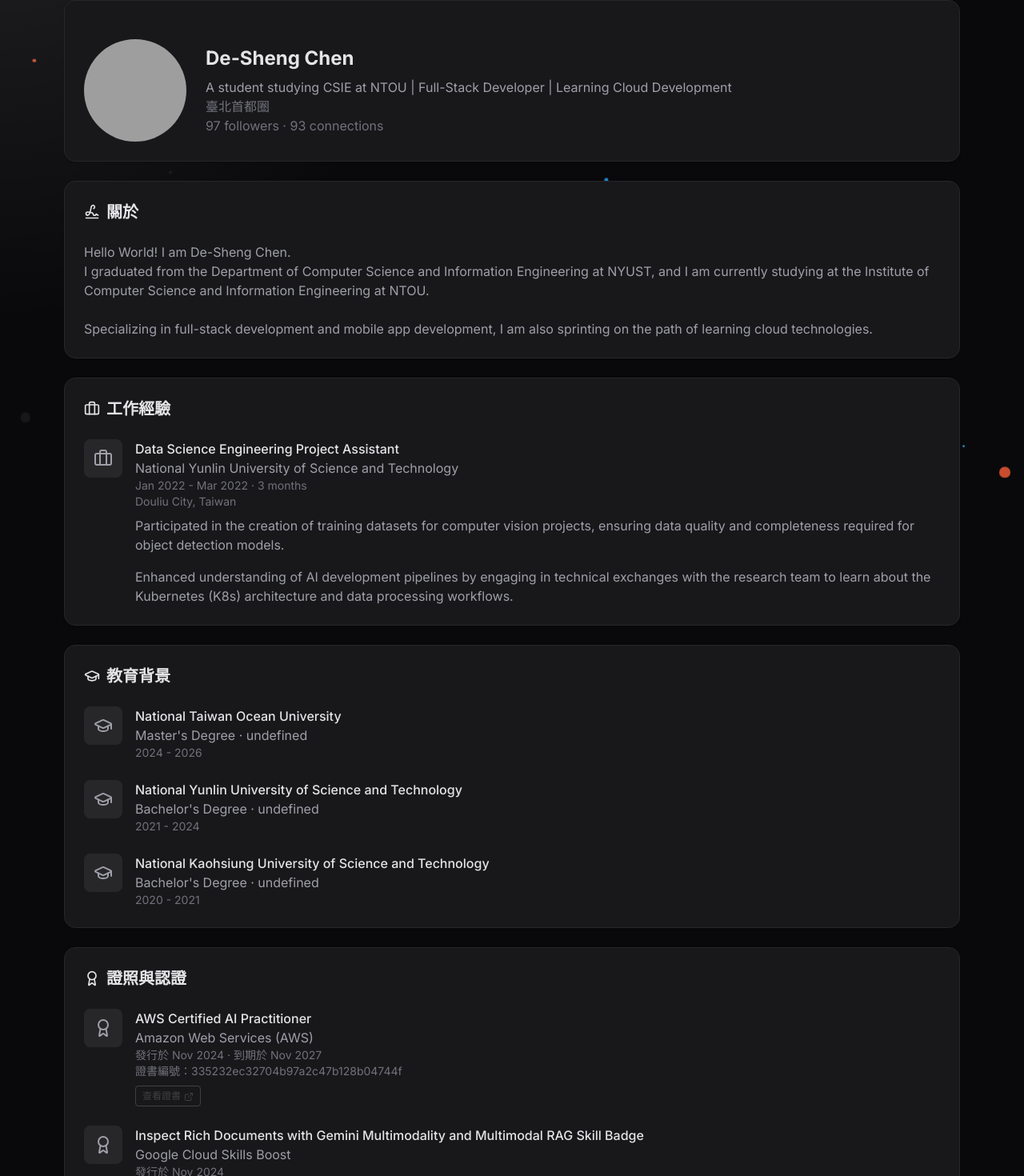
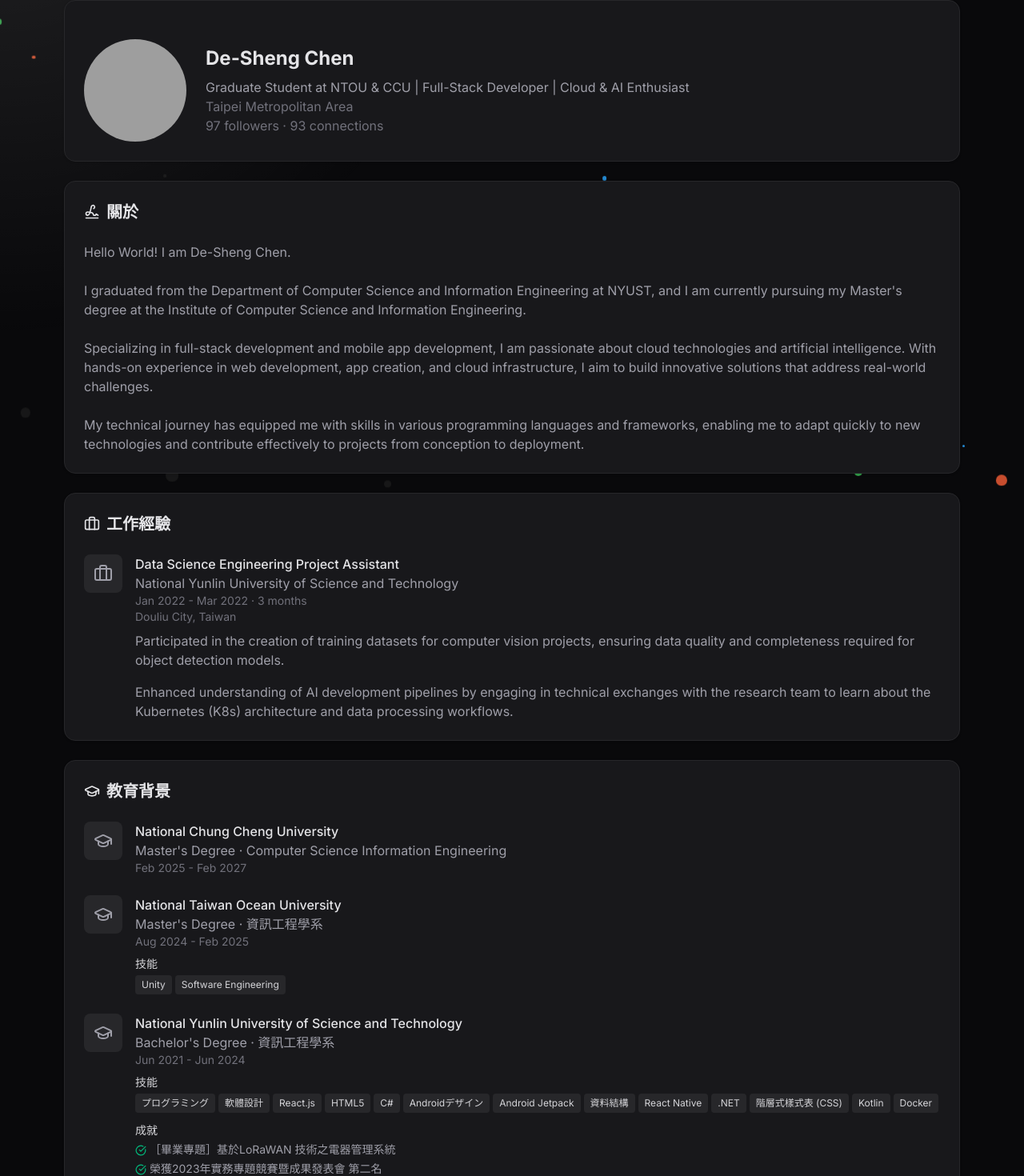
Before and after one commit to KoukeNeko/doeshing-site-next-js-js-version, a Next.js app: page /about in a window 1280 px wide. Shown: the part 180-1650 px from the top of the page at 80% size. Built offline with nearby package versions, Linux system fonts and the light colour scheme; grey boxes are pictures that could not be loaded.

Commit message:
Update ProfileData with enhanced personal information, education details, and volunteer experience

```diff
--- a/app/about/page.js
+++ b/app/about/page.js
@@ -13,6 +13,7 @@ import {
   Calendar,
   Code,
   Signature,
+  CheckCircle,
 } from "lucide-react";
 
 // 修正導入路徑
@@ -45,7 +46,9 @@ export default function AboutPage() {
       'expiresOn': '到期於',
       'credentialNo': '證書編號：',
       'seeCredential': '查看證書',
-      'score': '分數'
+      'score': '分數',
+      'skills': '技能',
+      'achievements': '成就'
     };
     return translations[key] || key;
   };
@@ -71,7 +74,6 @@ export default function AboutPage() {
         role={profile.role}
         location={profile.location}
         connections={profile.connections}
-        onEdit={() => handleEdit('header', 0)}
       />
 
       {/* 關於我 */}
@@ -79,7 +81,6 @@ export default function AboutPage() {
         icon={Signature}
         title={t('about')}
         section="about"
-        onEdit={() => handleEdit('about', 0)}
       >
         <p className="text-zinc-400 whitespace-pre-line">
           {profile.about}
@@ -91,8 +92,6 @@ export default function AboutPage() {
         icon={Briefcase}
         title={t('experience')}
         section="experience"
-        onAdd={() => handleAdd('experience')}
-        onEdit={() => handleEdit('experience', -1)}
       >
         {profile.experience.map((exp, index) => (
           <ProfileItem
@@ -104,7 +103,6 @@ export default function AboutPage() {
             location={exp.location}
             description={exp.description}
             section="experience"
-            onEdit={() => handleEdit('experience', index)}
           />
         ))}
       </ProfileCard>
@@ -114,18 +112,44 @@ export default function AboutPage() {
         icon={GraduationCap}
         title={t('education')}
         section="education"
-        onAdd={() => handleAdd('education')}
-        onEdit={() => handleEdit('education', -1)}
       >
         {profile.education.map((edu, index) => (
           <ProfileItem
             key={index}
             icon={GraduationCap}
             title={edu.school}
-            subtitle={`${edu.degree} · ${edu.field_of_study}`}
+            subtitle={`${edu.degree} · ${edu.field}`}
             period={edu.period}
             section="education"
-            onEdit={() => handleEdit('education', index)}
+            extra={
+              <>
+                {edu.skills && edu.skills.length > 0 && (
+                  <div className="mt-2">
+                    <p className="text-sm font-medium text-zinc-300">{t('skills')}</p>
+                    <div className="flex flex-wrap gap-1 mt-1">
+                      {edu.skills.map((skill, i) => (
+                        <span key={i} className="text-xs px-2 py-1 bg-zinc-800 text-zinc-300 rounded">
+                          {skill}
+                        </span>
+                      ))}
+                    </div>
+                  </div>
+                )}
+                {edu.achievements && edu.achievements.length > 0 && (
+                  <div className="mt-3">
+                    <p className="text-sm font-medium text-zinc-300">{t('achievements')}</p>
+                    <ul className="mt-1 space-y-1">
+                      {edu.achievements.map((achievement, i) => (
+                        <li key={i} className="text-sm text-zinc-400 flex items-start">
+                          <CheckCircle size={14} className="mr-1 mt-1 text-emerald-500 flex-shrink-0" />
+                          <span>{achievement}</span>
+                        </li>
+                      ))}
+                    </ul>
+                  </div>
+                )}
+              </>
+            }
           />
         ))}
       </ProfileCard>
@@ -135,8 +159,6 @@ export default function AboutPage() {
         icon={Award}
         title={t('licensesAndCerts')}
         section="certification"
-        onAdd={() => handleAdd('certification')}
-        onEdit={() => handleEdit('certification', -1)}
       >
         {profile.certifications.map((cert, index) => (
           <ProfileItem
@@ -144,9 +166,8 @@ export default function AboutPage() {
             icon={Award}
             title={cert.name}
             subtitle={cert.issuer}
-            period={`${t('issuedOn')} ${cert.issue_date}${cert.expired_date ? ` · ${t('expiresOn')} ${cert.expired_date}` : ''}`}
+            period={`${t('issuedOn')} ${cert.issue_date || cert.issued}${cert.expired_date ? ` · ${t('expiresOn')} ${cert.expired_date}` : ''}`}
             section="certification"
-            onEdit={() => handleEdit('certification', index)}
             extra={
               <>
                 {cert.credential_id && (
@@ -154,9 +175,9 @@ export default function AboutPage() {
                     {t('credentialNo')}{cert.credential_id}
                   </p>
                 )}
-                {cert.credential_url && (
+                {(cert.credential_url || cert.link) && (
                   <Link
-                    href={cert.credential_url}
+                    href={cert.credential_url || cert.link}
                     target="_blank"
                     rel="noopener noreferrer"
                     className="inline-block mt-2 text-xs text-neutral-700 px-2 py-1 border border-neutral-700 rounded hover:bg-neutral-100"
@@ -176,8 +197,6 @@ export default function AboutPage() {
         icon={Calendar}
         title={t('volunteerExp')}
         section="volunteer"
-        onAdd={() => handleAdd('volunteer')}
-        onEdit={() => handleEdit('volunteer', -1)}
       >
         {profile.volunteer.map((vol, index) => (
           <ProfileItem
@@ -188,7 +207,6 @@ export default function AboutPage() {
             period={vol.period}
             description={vol.description}
             section="volunteer"
-            onEdit={() => handleEdit('volunteer', index)}
           />
         ))}
       </ProfileCard>
@@ -198,8 +216,6 @@ export default function AboutPage() {
         icon={Code}
         title={t('projects')}
         section="project"
-        onAdd={() => handleAdd('project')}
-        onEdit={() => handleEdit('project', -1)}
       >
         {profile.projects.map((project, index) => (
           <ProfileItem
@@ -209,7 +225,33 @@ export default function AboutPage() {
             period={project.period}
             description={project.description}
             section="project"
-            onEdit={() => handleEdit('project', index)}
+            extra={
+              <>
+                {project.technologies && project.technologies.length > 0 && (
+                  <div className="mt-2">
+                    <div className="flex flex-wrap gap-1 mt-1">
+                      {project.technologies.map((tech, i) => (
+                        <span key={i} className="text-xs px-2 py-1 bg-zinc-800 text-zinc-300 rounded">
+                          {tech}
+                        </span>
+                      ))}
+                    </div>
+                  </div>
+                )}
+                {project.achievements && project.achievements.length > 0 && (
+                  <div className="mt-3">
+                    <ul className="mt-1 space-y-1">
+                      {project.achievements.map((achievement, i) => (
+                        <li key={i} className="text-sm text-zinc-400 flex items-start">
+                          <CheckCircle size={14} className="mr-1 mt-1 text-emerald-500 flex-shrink-0" />
+                          <span>{achievement}</span>
+                        </li>
+                      ))}
+                    </ul>
+                  </div>
+                )}
+              </>
+            }
           />
         ))}
       </ProfileCard>
@@ -219,8 +261,6 @@ export default function AboutPage() {
         icon={LucideBookOpen}
         title={t('testScores')}
         section="score"
-        onAdd={() => handleAdd('score')}
-        onEdit={() => handleEdit('score', -1)}
       >
         {profile.scores.map((score, index) => (
           <ProfileItem
@@ -230,7 +270,6 @@ export default function AboutPage() {
             subtitle={`${t('score')} ${score.score}`}
             period={score.date}
             section="score"
-            onEdit={() => handleEdit('score', index)}
           />
         ))}
       </ProfileCard>
@@ -240,8 +279,6 @@ export default function AboutPage() {
         icon={Globe}
         title={t('languages')}
         section="language"
-        onAdd={() => handleAdd('language')}
-        onEdit={() => handleEdit('language', -1)}
       >
         {profile.languages.map((lang, index) => (
           <ProfileItem
@@ -250,7 +287,6 @@ export default function AboutPage() {
             title={lang.name}
             subtitle={lang.level}
             section="language"
-            onEdit={() => handleEdit('language', index)}
           />
         ))}
       </ProfileCard>
--- a/data/ProfileData.js
+++ b/data/ProfileData.js
@@ -1,13 +1,16 @@
 export const ProfileData = {
   name: "De-Sheng Chen",
   avatar: "https://scontent-tpe1-1.xx.fbcdn.net/v/t39.30808-6/438998272_959744565776483_8432601726905502698_n.jpg?_nc_cat=108&ccb=1-7&_nc_sid=6ee11a&_nc_ohc=W4RtKp86XQUQ7kNvgGqxVZt&_nc_oc=AdhzLcDxUJhAojXzvf2DW8M4MzaEXHYZwXkemPngIUvaUKGsyPMRAkJlN_sxxuLOZck&_nc_zt=23&_nc_ht=scontent-tpe1-1.xx&_nc_gid=7dgvtLNvfghQuf8FqI_6Ag&oh=00_AYExShlCO9-3bQdAvyp_alL5K57iRN-07mTE3zdVqptaSQ&oe=67DC7023",
-  role: "A student studying CSIE at NTOU | Full-Stack Developer | Learning Cloud Development",
-  location: "臺北首都圈",
+  role: "Graduate Student at NTOU & CCU | Full-Stack Developer | Cloud & AI Enthusiast",
+  location: "Taipei Metropolitan Area",
   connections: "97 followers · 93 connections",
   about: `Hello World! I am De-Sheng Chen.
-      I graduated from the Department of Computer Science and Information Engineering at NYUST, and I am currently studying at the Institute of Computer Science and Information Engineering at NTOU.
 
-      Specializing in full-stack development and mobile app development, I am also sprinting on the path of learning cloud technologies.`,
+I graduated from the Department of Computer Science and Information Engineering at NYUST, and I am currently pursuing my Master's degree at the Institute of Computer Science and Information Engineering.
+
+Specializing in full-stack development and mobile app development, I am passionate about cloud technologies and artificial intelligence. With hands-on experience in web development, app creation, and cloud infrastructure, I aim to build innovative solutions that address real-world challenges.
+
+My technical journey has equipped me with skills in various programming languages and frameworks, enabling me to adapt quickly to new technologies and contribute effectively to projects from conception to deployment.`,
 
   experience: [
     {
@@ -25,24 +28,56 @@ export const ProfileData = {
 
   education: [
     {
+      school: "National Chung Cheng University",
+      degree: "Master's Degree",
+      field: "Computer Science Information Engineering",
+      period: "Feb 2025 - Feb 2027",
+      skills: [],
+      achievements: [],
+      logo: "/api/placeholder/32/32",
+    },
+    {
       school: "National Taiwan Ocean University",
       degree: "Master's Degree",
-      field: "Department of Computer Science and Information Engineering",
-      period: "2024 - 2026",
+      field: "資訊工程學系",
+      period: "Aug 2024 - Feb 2025",
+      skills: ["Unity", "Software Engineering"],
+      achievements: [],
       logo: "/api/placeholder/32/32",
     },
     {
       school: "National Yunlin University of Science and Technology",
       degree: "Bachelor's Degree",
-      field: "Department of Computer Science and Information Engineering",
-      period: "2021 - 2024",
+      field: "資訊工程學系",
+      period: "Jun 2021 - Jun 2024",
+      skills: [
+        "プログラミング",
+        "軟體設計",
+        "React.js",
+        "HTML5",
+        "C#",
+        "Androidデザイン",
+        "Android Jetpack",
+        "資料結構",
+        "React Native",
+        ".NET",
+        "階層式樣式表 (CSS)",
+        "Kotlin",
+        "Docker"
+      ],
+      achievements: [
+        "［畢業專題］基於LoRaWAN 技術之電器管理系統",
+        "榮獲2023年實務專題競賽暨成果發表會 第二名"
+      ],
       logo: "/api/placeholder/32/32",
     },
     {
       school: "National Kaohsiung University of Science and Technology",
       degree: "Bachelor's Degree",
-      field: "Department of Computer Science and Information Engineering",
-      period: "2020 - 2021",
+      field: "資訊工程學系",
+      period: "Sep 2020 - Jun 2021",
+      skills: ["Java"],
+      achievements: [],
       logo: "/api/placeholder/32/32",
     },
   ],
@@ -153,6 +188,13 @@ export const ProfileData = {
 
   volunteer: [
     {
+      role: "SITCON Hour of Code 2024 花蓮場 紀錄",
+      organization: "SITCON, Students' Information Technology Conference",
+      period: "Dec 2024 · 1 mo",
+      category: "Education",
+      description: [],
+    },
+    {
       role: "活動志工",
       organization: "油廠社區生態保存協會",
       period: "2022",
@@ -182,6 +224,7 @@ export const ProfileData = {
         "Our system uses LoRaWAN technology to remotely control and monitor electrical appliances over large areas, including analyzing power consumption and health status. Our project aims to enable managers to automatically monitor the on/off status and usage of multiple devices, achieving real-time management through databases and WebSocket transmission. Compared to WiFi, LoRaWAN offers longer transmission distances and lower energy consumption, making it suitable for wide-area applications. The system features appliance health analysis and a user-friendly interface, allowing users to easily manage and maintain their devices.",
       collaborators: ["田以諾"],
       technologies: ["LoRaWAN", "WebSocket", "Database"],
+      achievements: ["榮獲2023年實務專題競賽暨成果發表會 第二名"],
     },
   ],
 
```
